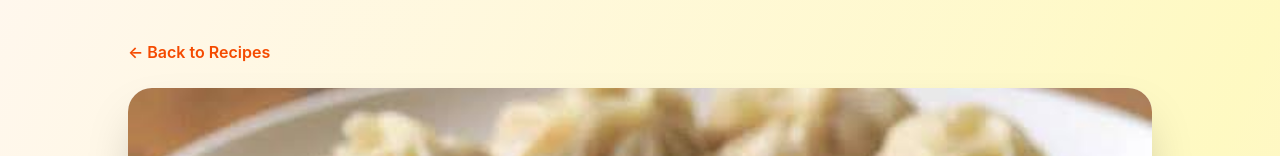
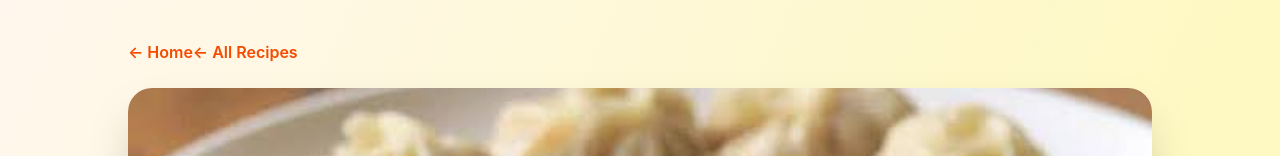
Before and after one commit to Agraz-10/recipe-card-app, a React (Vite) app in the folder recipe-card-app/: page /recipes/1 in a window 1280 px wide. Shown: the top 156 px of the page. Built offline with nearby package versions, Linux system fonts and the light colour scheme.

Commit message:
refactor: migrate recipe details to react router

```diff
--- a/recipe-card-app/src/components/RecipeDetails.jsx
+++ b/recipe-card-app/src/components/RecipeDetails.jsx
@@ -12,9 +12,15 @@ function RecipeDetails({ recipe }) {
 
       <div className="max-w-5xl mx-auto">
 
-        <Link to="/recipes" className="inline-block mb-6 text-orange-600 font-semibold hover:underline">
-          ← Back to Recipes
-        </Link>
+        <div className="flex gapp-6 mb-6">
+          <Link to="/" className="text-orange-600 font-semibold hover:underline">
+            ← Home
+          </Link>
+
+          <Link to="/recipes" className="text-orange-600 font-semibold hover:underline">
+            ← All Recipes
+          </Link>
+        </div>
 
         {/* Main Card */}
         <div className="bg-white rounded-3xl shadow-2xl overflow-hidden">
```
